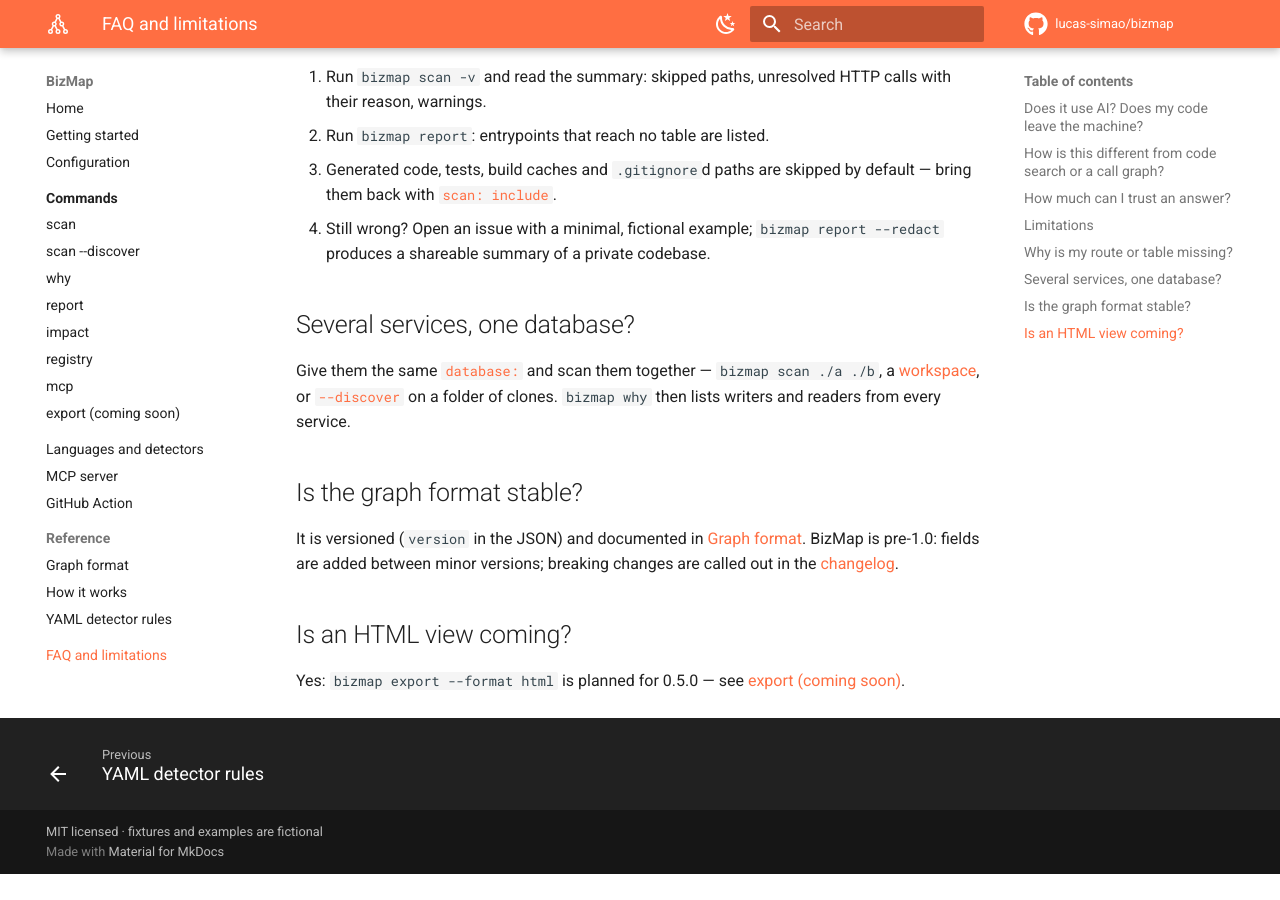
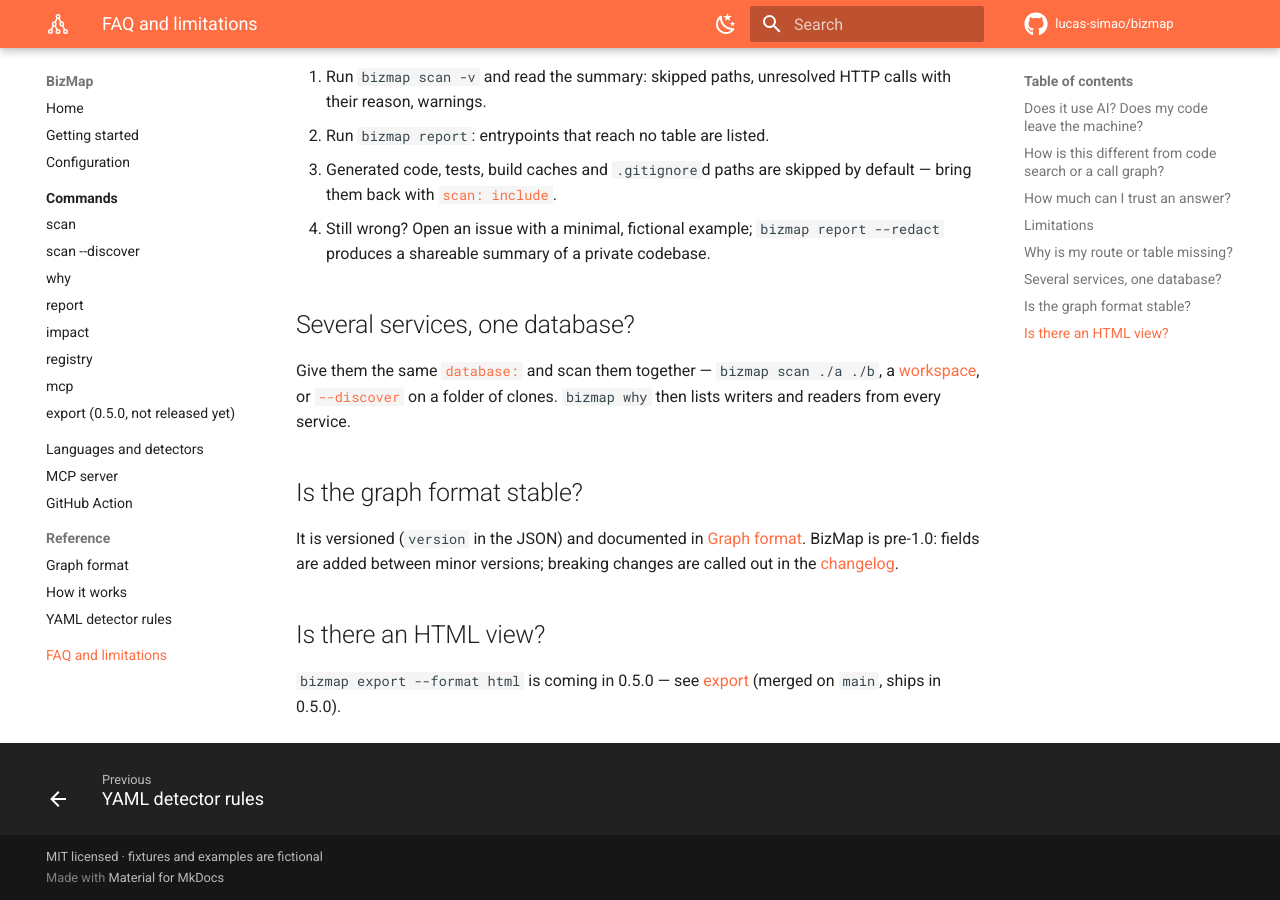
Before and after one commit to lucas-simao/bizmap, an MkDocs documentation site: the page built from docs/faq.md, in a window 1280 px wide and 900 px high, scrolled down 1369 px. Built offline with MkDocs 1.6.1 and Material for MkDocs 9.7.7, drawn with Linux system fonts in a browser that asks for light colours; comment, search, counter and statistics services are not loaded; before the commit the page ends 2243 px from its top, so only the background shows below that.

Commit message:
docs: export page from the 0.5.0 work in the site nav, marked not released yet; --discover without a folder
- nav and command index point at docs/export.md (added by #112) instead of the
  placeholder page, with a 'not released yet' note at the top
- README: the export section and GIF from #112, labelled 'coming in 0.5.0'
- discover.md: `bizmap scan --discover --list` scans the current directory (0.4.3)

Co-Authored-By: Claude Opus 5.5 <noreply@anthropic.com>
Claude-Session: https://claude.ai/code/session_01BbdLdRZvQaZmVc1NeGa7ZY

```diff
--- a/docs/faq.md
+++ b/docs/faq.md
@@ -72,7 +72,7 @@ It is versioned (`version` in the JSON) and documented in
 minor versions; breaking changes are called out in the
 [changelog](https://github.com/lucas-simao/bizmap/blob/main/CHANGELOG.md).
 
-## Is an HTML view coming?
+## Is there an HTML view?
 
-Yes: `bizmap export --format html` is planned for 0.5.0 —
-see [export (coming soon)](commands/export.md).
+`bizmap export --format html` is coming in 0.5.0 —
+see [export](export.md) (merged on `main`, ships in 0.5.0).
--- a/mkdocs.yml
+++ b/mkdocs.yml
@@ -96,7 +96,7 @@ nav:
       - impact: commands/impact.md
       - registry: commands/registry.md
       - mcp: commands/mcp.md
-      - export (coming soon): commands/export.md
+      - export (0.5.0, not released yet): export.md
   - Languages and detectors: languages.md
   - MCP server: mcp.md
   - GitHub Action: github-action.md
```
Also changed, not shown: docs/commands/export.md (deleted, +0 -13 lines), docs/commands/index.md (+1 -1 lines), docs/discover.md (+1 -0 lines), docs/export.md (+5 -0 lines).
